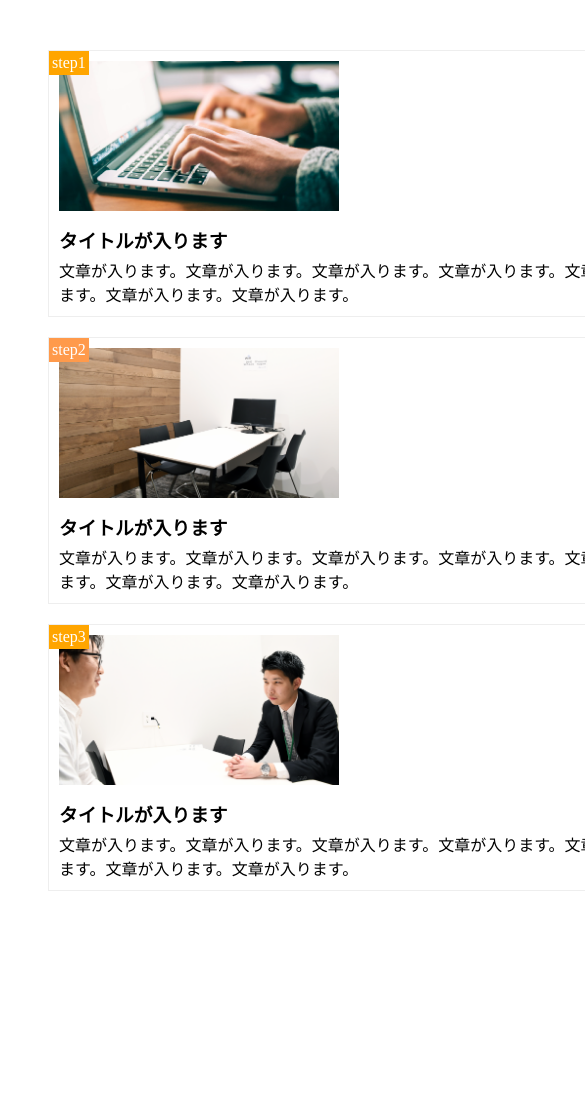
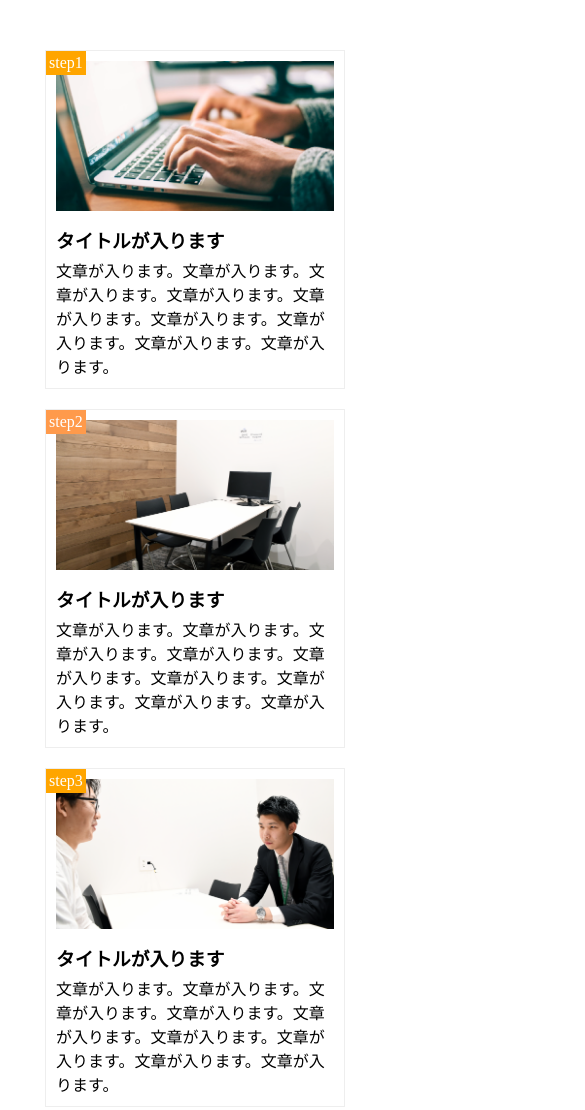
Before and after one commit to akifumi0806/practice, a plain HTML site: page 第9章/index.html in a window 390 px wide. Shown: the top 1110 px of the page, 585 px wide, since content can reach past the window. Before the commit the page ends 941 px from the top, so only its background shows below. Drawn offline with Linux system fonts and the light colour scheme.

Commit message:
[finish]1-9 Fix

```diff
--- a/第9章/style.css
+++ b/第9章/style.css
@@ -29,7 +29,6 @@ main{
 }
 
 .step1-img{
-  width: 280px;
   height: 150px;
   background-image: url(img/flow01.png);
   background-size: cover;
@@ -37,7 +36,6 @@ main{
 }
 
 .step2-img{
-  width:280px;
   height: 150px;
   background-image: url(img/flow02.png);
   background-size: cover;
@@ -45,7 +43,6 @@ main{
 }
 
 .step3-img{
-  width:280px;
   height: 150px;
   background-image: url(img/flow03.png);
   background-size: cover;
@@ -85,8 +82,10 @@ main{
 }
 
 @media screen and (max-width:768px) {
+  main{
+    width: 90%;
+  }
   .step-box{
-    width:90%;
     margin-top: 20px;
     margin-left: auto;
     margin-right: auto;
```
